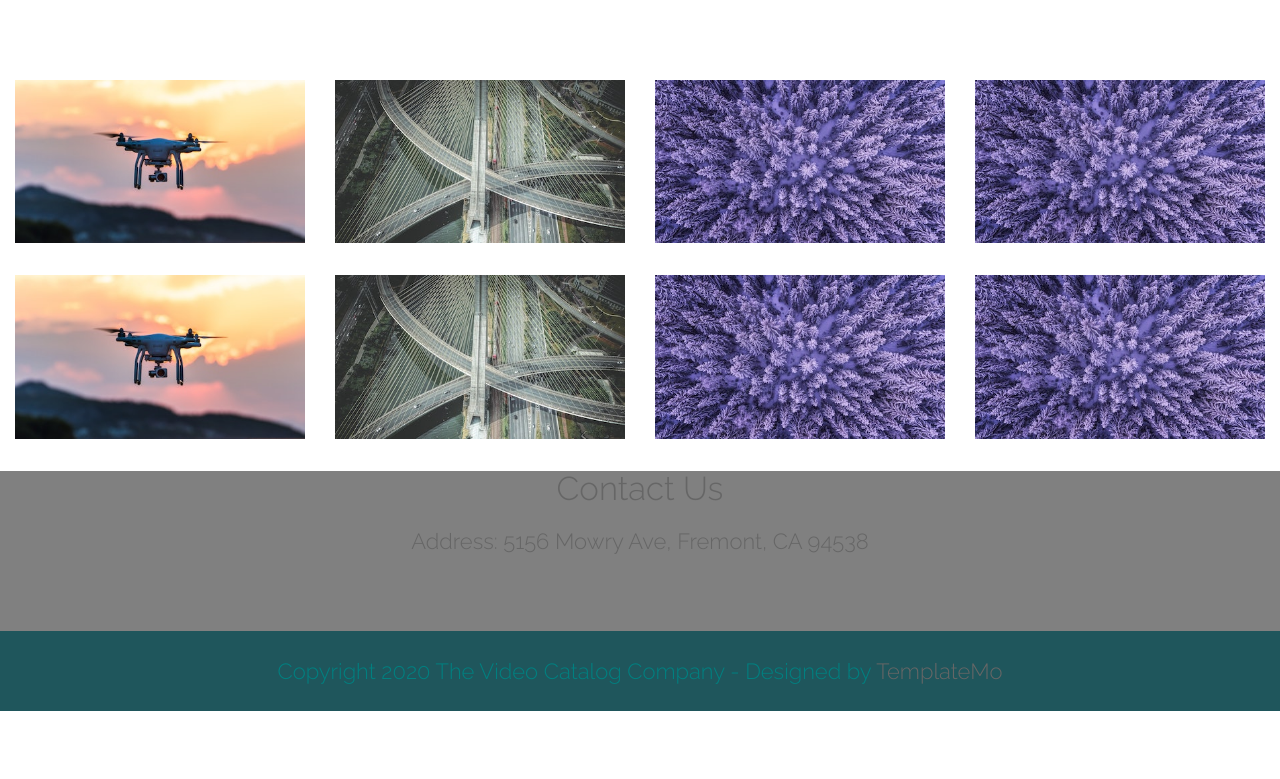
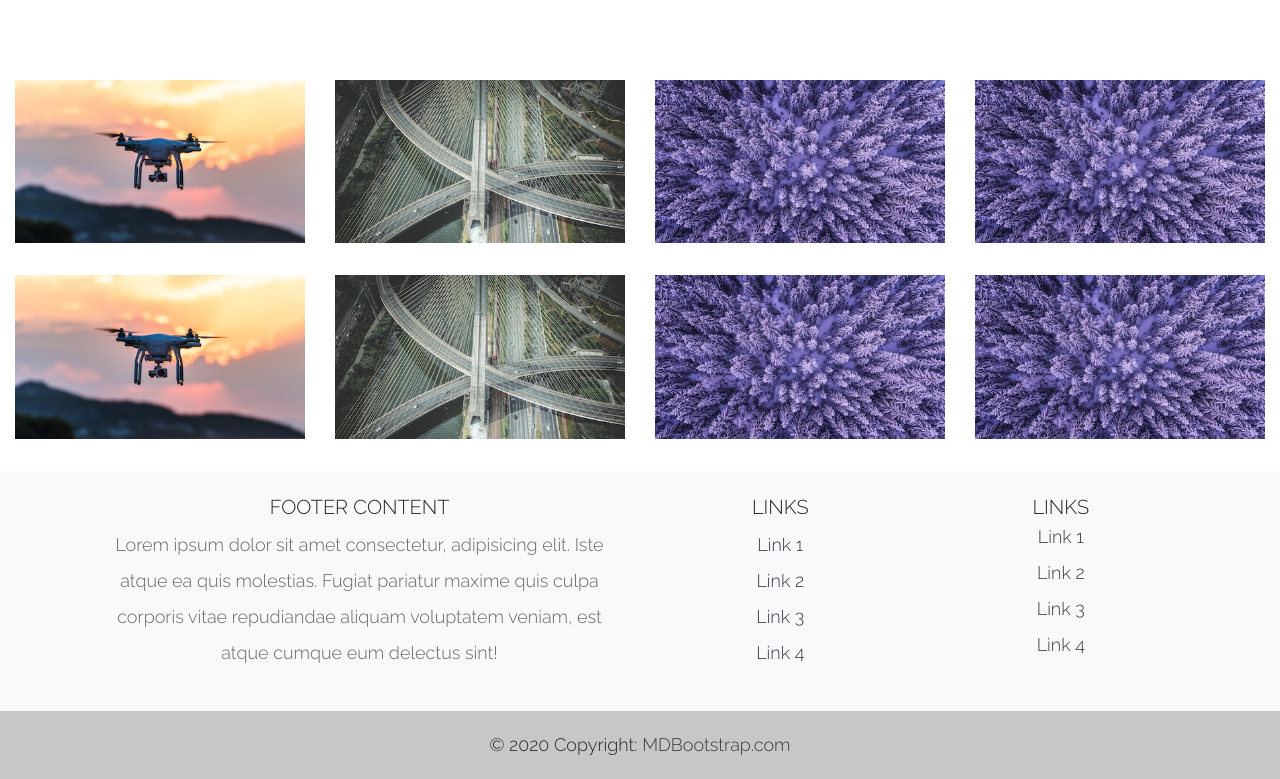
Before and after one commit to jjoel1630/preetfabricsstore, a plain HTML site: page index.html in a window 1280 px wide. Shown: the part 2279-3058 px from the top of the page. Before the commit the page ends 2990 px from the top, so only its background shows below. Drawn offline with Linux system fonts and the light colour scheme.

Commit message:
added footer

```diff
--- a/index.html
+++ b/index.html
@@ -582,7 +582,7 @@ https://templatemo.com/tm-552-video-catalog
 
 
     </div>
-    <div class="" style="display: flex; justify-content: center; text-align: center; height: 20vh; margin: 0; background-color: grey">
+    <!-- <div class="" style="display: flex; justify-content: center; text-align: center; height: 20vh; margin: 0; background-color: grey">
 
         <div style="display: block;">
             <p style="font-size: 3ch;">Contact Us</p>
@@ -591,9 +591,9 @@ https://templatemo.com/tm-552-video-catalog
 
     </div>
     <div class="" style="display: flex; justify-content: center; align-items: center; height: 10vh; margin: 0; background-color: hsl(186, 50%, 24%)">
-        <!-- Each section of items (mens, on-sale, etc) -->
-        <!-- Catalog Paging Buttons -->
-        <!-- <div>
+        Each section of items (mens, on-sale, etc)
+        Catalog Paging Buttons
+        <div>
             <ul class="nav tm-paging-links">
                 <li class="nav-item active"><a href="#" class="nav-link tm-paging-link">1</a></li>
                 <li class="nav-item"><a href="#" class="nav-link tm-paging-link">2</a></li>
@@ -601,12 +601,85 @@ https://templatemo.com/tm-552-video-catalog
                 <li class="nav-item"><a href="#" class="nav-link tm-paging-link">4</a></li>
                 <li class="nav-item"><a href="#" class="nav-link tm-paging-link">></a></li>
             </ul>
-        </div> -->
+        </div>
 
 
         <p class="text-center" style="font-size: 2ch; margin: 0; color: teal;">Copyright 2020 The Video Catalog Company - Designed by <a href="https://templatemo.com" rel="nofollow" target="_parent">TemplateMo</a></p>
 
-    </div> <!-- .tm-page-wrap -->
+    </div> .tm-page-wrap -->
+
+    <!-- Footer -->
+    <footer class="bg-light text-center text-lg-start">
+        <!-- Grid container -->
+        <div class="container p-4">
+        <!--Grid row-->
+            <div class="row">
+                <!--Grid column-->
+                <div class="col-lg-6 col-md-12 mb-4 mb-md-0">
+                <h5 class="text-uppercase">Footer Content</h5>
+
+                <p>
+                    Lorem ipsum dolor sit amet consectetur, adipisicing elit. Iste atque ea quis
+                    molestias. Fugiat pariatur maxime quis culpa corporis vitae repudiandae aliquam
+                    voluptatem veniam, est atque cumque eum delectus sint!
+                </p>
+                </div>
+                <!--Grid column-->
+
+                <!--Grid column-->
+                <div class="col-lg-3 col-md-6 mb-4 mb-md-0">
+                <h5 class="text-uppercase">Links</h5>
+
+                <ul class="list-unstyled mb-0">
+                    <li>
+                    <a href="#!" class="text-dark">Link 1</a>
+                    </li>
+                    <li>
+                    <a href="#!" class="text-dark">Link 2</a>
+                    </li>
+                    <li>
+                    <a href="#!" class="text-dark">Link 3</a>
+                    </li>
+                    <li>
+                    <a href="#!" class="text-dark">Link 4</a>
+                    </li>
+                </ul>
+                </div>
+                <!--Grid column-->
+
+                <!--Grid column-->
+                <div class="col-lg-3 col-md-6 mb-4 mb-md-0">
+                <h5 class="text-uppercase mb-0">Links</h5>
+
+                <ul class="list-unstyled">
+                    <li>
+                    <a href="#!" class="text-dark">Link 1</a>
+                    </li>
+                    <li>
+                    <a href="#!" class="text-dark">Link 2</a>
+                    </li>
+                    <li>
+                    <a href="#!" class="text-dark">Link 3</a>
+                    </li>
+                    <li>
+                    <a href="#!" class="text-dark">Link 4</a>
+                    </li>
+                </ul>
+                </div>
+                <!--Grid column-->
+            </div>
+        <!--Grid row-->
+        </div>
+        <!-- Grid container -->
+
+        <!-- Copyright -->
+        <div class="text-center p-3" style="background-color: rgba(0, 0, 0, 0.2);">
+            © 2020 Copyright:
+            <a class="text-dark" href="https://mdbootstrap.com/">MDBootstrap.com</a>
+        </div>
+        <!-- Copyright -->
+    </footer>
+  <!-- Footer -->
 
     <script src="js/jquery-3.4.1.min.js"></script>
     <script src="js/bootstrap.min.js"></script>
```
